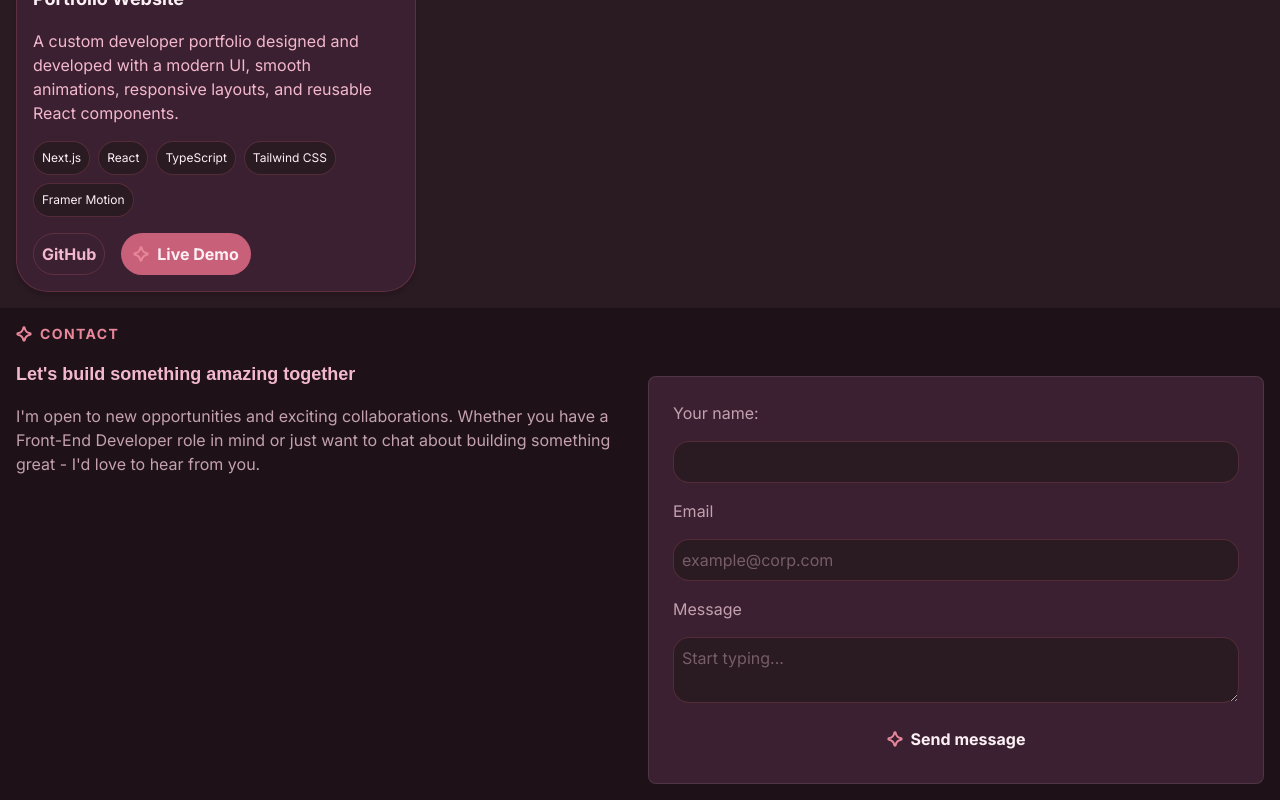
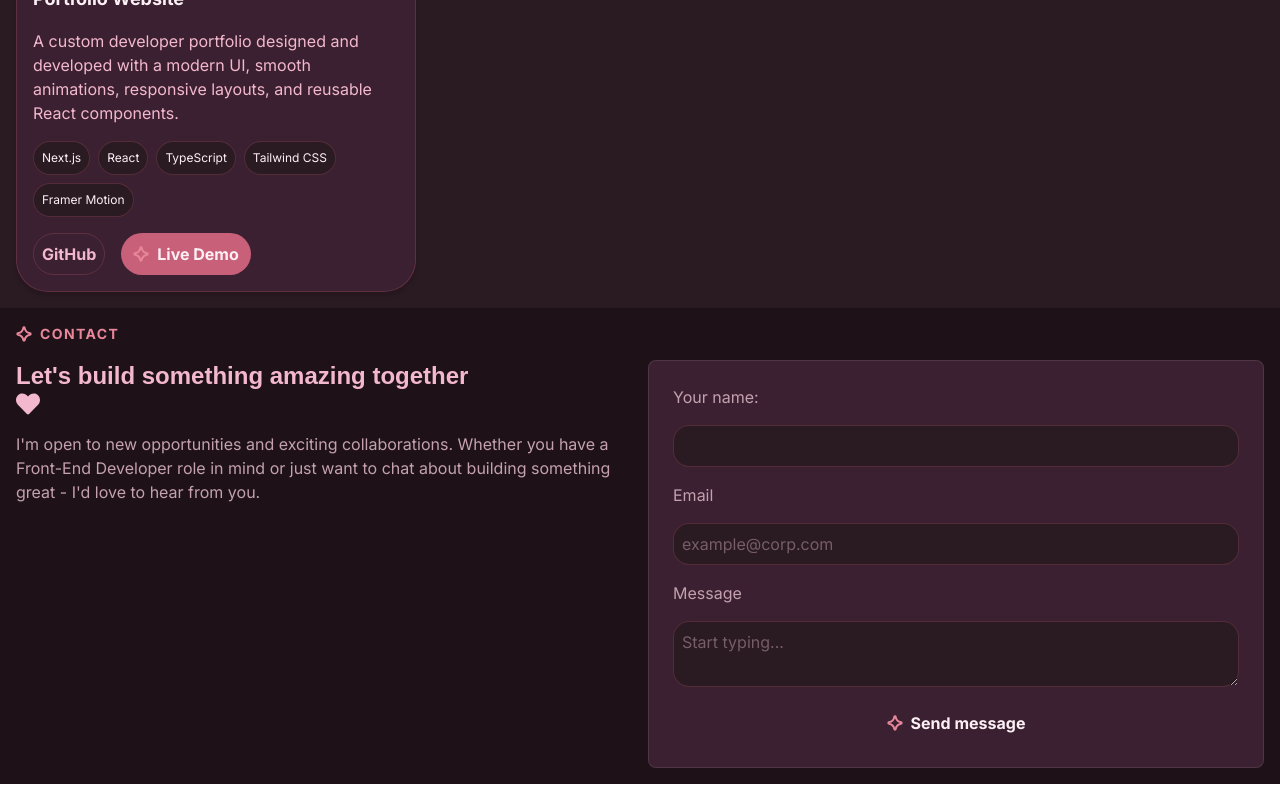
Before and after one commit to rufaro-ndhlovu/PortfolioWebsite, a Next.js app: page / in a window 1280 px wide. Shown: the part 2785-3585 px from the top of the page. Built offline with nearby package versions, Linux system fonts and the light colour scheme; a web font is replaced by a local one.

Commit message:
Update Contact section: enhance heading with icon and adjust ContactForm margin for better layout

```diff
--- a/app/sections/Contact.tsx
+++ b/app/sections/Contact.tsx
@@ -4,6 +4,7 @@ import React from "react";
 import Label from "../ui/Label";
 import ContactForm from "../ui/ContactForm";
 import HeroLinks from "../ui/Herolinks";
+import { FaHeart } from "react-icons/fa";
 
 export default function Contact() {
   return (
@@ -12,12 +13,12 @@ export default function Contact() {
       <div className="grid grid-cols-1 lg:grid-cols-2 gap-4">
         <div>
           <h2
-            className="font-bold text-[var(--pink-light)] mt-4 text-lg"
+            className="font-bold text-[var(--pink-light)] mt-4 text-2xl"
             style={{
               fontFamily: "var(--font-petitFormalScript)",
             }}
           >
-            Let's build something amazing together
+            Let's build something amazing together <FaHeart />
           </h2>
 
           <p className="text-[var(--text-muted)] mt-4 mb-4">
--- a/app/ui/ContactForm.tsx
+++ b/app/ui/ContactForm.tsx
@@ -5,7 +5,7 @@ import Button from "./Button";
 
 export default function ContactForm() {
   return (
-    <div className="bg-[var(--bg-card)] mt-8 p-6 rounded-lg border border-white/10 backdrop-blur-md">
+    <div className="bg-[var(--bg-card)] mt-4 p-6 rounded-lg border border-white/10 backdrop-blur-md">
       <form className="flex flex-col gap-4 text-[var(--text-muted)]">
         <label htmlFor="name">Your name:</label>
         <input
```
